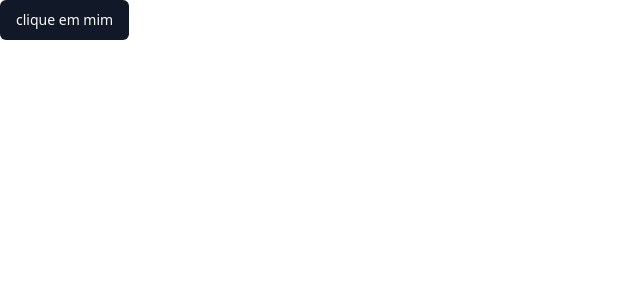
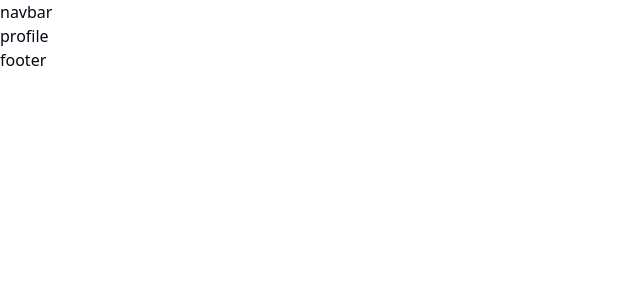
Before and after one commit to itallovidal/movie-mania, a React (Vite) app: page /profile in a window 1280 px wide. Shown: the top 300 px of the page, without its empty margins (0-640 px from the left). Built offline with nearby package versions, Linux system fonts and the light colour scheme.

Commit message:
setup react router

```diff
--- a/package.json
+++ b/package.json
@@ -16,6 +16,7 @@
     "lucide-react": "^0.408.0",
     "react": "^18.3.1",
     "react-dom": "^18.3.1",
+    "react-router-dom": "^6.25.0",
     "tailwind-merge": "^2.4.0",
     "tailwindcss-animate": "^1.0.7"
   },
--- a/src/App.tsx
+++ b/src/App.tsx
@@ -1,9 +1,5 @@
-import { Button } from '@/components/ui/button.tsx'
 import './tailwind/global.css'
+import { AppRoutes } from '@/pages/appRoutes.tsx'
 export function App() {
-  return (
-    <div>
-      <Button> clique em mim</Button>
-    </div>
-  )
+  return <AppRoutes />
 }
--- /dev/null
+++ b/src/pages/appRoutes.tsx
@@ -0,0 +1,25 @@
+import { BrowserRouter, Route, Routes } from 'react-router-dom'
+import { SignIn } from '@/pages/signIn.tsx'
+import { AuthLayout } from '@/pages/layouts/authLayout.tsx'
+import { SignUp } from '@/pages/signUp.tsx'
+import { Home } from '@/pages/home.tsx'
+import { Profile } from '@/pages/profile.tsx'
+import { AppLayout } from '@/pages/layouts/appLayout.tsx'
+
+export function AppRoutes() {
+  return (
+    <BrowserRouter>
+      <Routes>
+        <Route path={'/'} element={<AppLayout />}>
+          <Route path={'/'} element={<Home />} />
+          <Route path={'/profile'} element={<Profile />} />
+        </Route>
+
+        <Route path={'/'} element={<AuthLayout />}>
+          <Route path={'/sign-in'} element={<SignIn />} />
+          <Route path={'/sign-up'} element={<SignUp />} />
+        </Route>
+      </Routes>
+    </BrowserRouter>
+  )
+}
--- /dev/null
+++ b/src/pages/home.tsx
@@ -0,0 +1,3 @@
+export function Home() {
+  return <div>home</div>
+}
--- /dev/null
+++ b/src/pages/layouts/appLayout.tsx
@@ -0,0 +1,11 @@
+import { Outlet } from 'react-router-dom'
+
+export function AppLayout() {
+  return (
+    <div>
+      <h1>navbar</h1>
+      <Outlet />
+      <h1>footer</h1>
+    </div>
+  )
+}
--- /dev/null
+++ b/src/pages/layouts/authLayout.tsx
@@ -0,0 +1,11 @@
+import { Outlet } from 'react-router-dom'
+
+export function AuthLayout() {
+  return (
+    <div>
+      <h1>teste</h1>
+
+      <Outlet />
+    </div>
+  )
+}
--- /dev/null
+++ b/src/pages/profile.tsx
@@ -0,0 +1,3 @@
+export function Profile() {
+  return <div>profile</div>
+}
--- /dev/null
+++ b/src/pages/signIn.tsx
@@ -0,0 +1,3 @@
+export function SignIn() {
+  return <div>SignIn</div>
+}
--- /dev/null
+++ b/src/pages/signUp.tsx
@@ -0,0 +1,3 @@
+export function SignUp() {
+  return <div>SignUp</div>
+}
```
Also changed, not shown: 2 other files (tests, documents, lock files or other folders).
